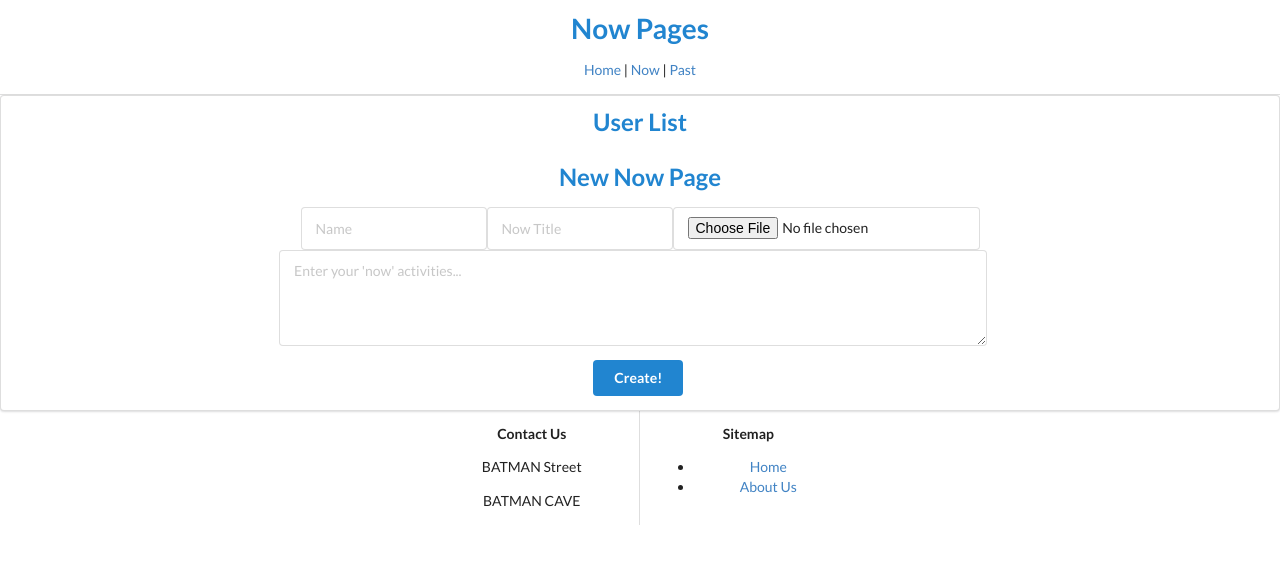
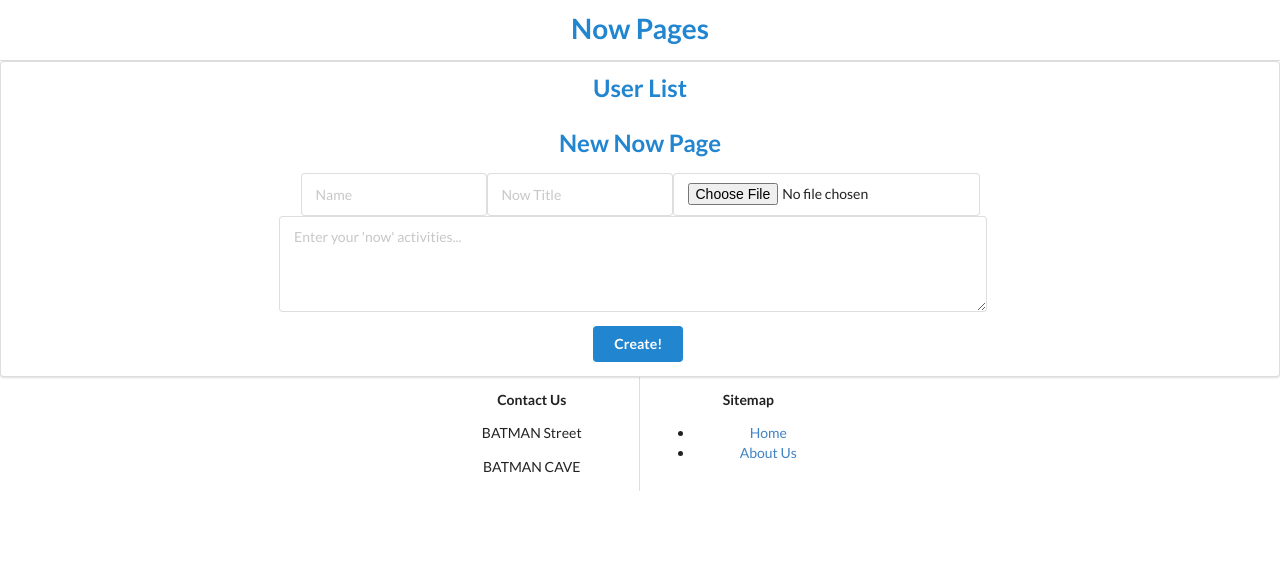
Before and after one commit to saralip/CPSC473NowPages, a website: page client/index.html in a window 1280 px wide. Drawn offline with nearby package versions, Linux system fonts and the light colour scheme; no server answers.

Commit message:
Remove header navigation bar from front page

```diff
--- a/client/index.html
+++ b/client/index.html
@@ -9,10 +9,6 @@
 <body>
     <header class="ui vertical masthead center aligned segment">
         <h1 class="ui blue header">Now Pages</h1>
-        <nav>
-            <a href="index.html">Home</a> | <a href="now.html">Now</a> |
-            <a href="past.html">Past</a>
-        </nav>
     </header>
     <main>
         <div class="ui middle aligned center aligned segment">
```
